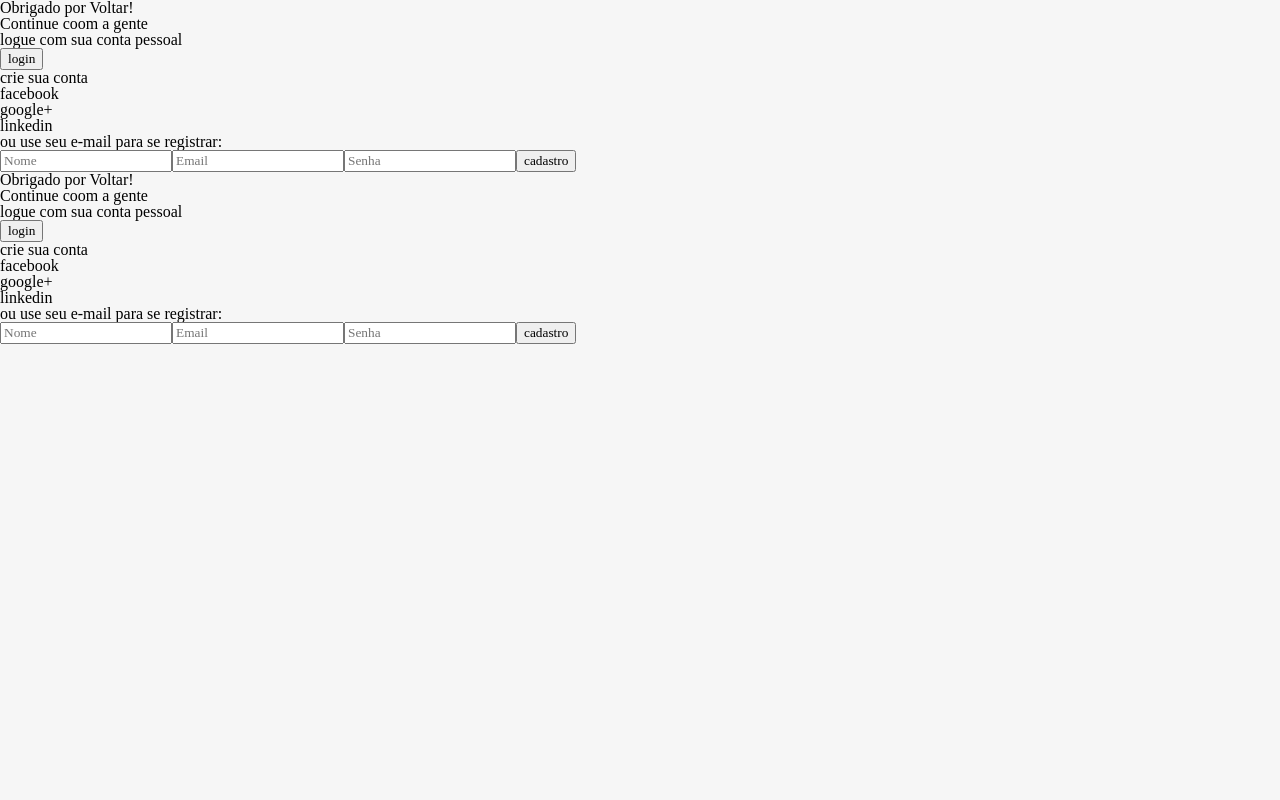
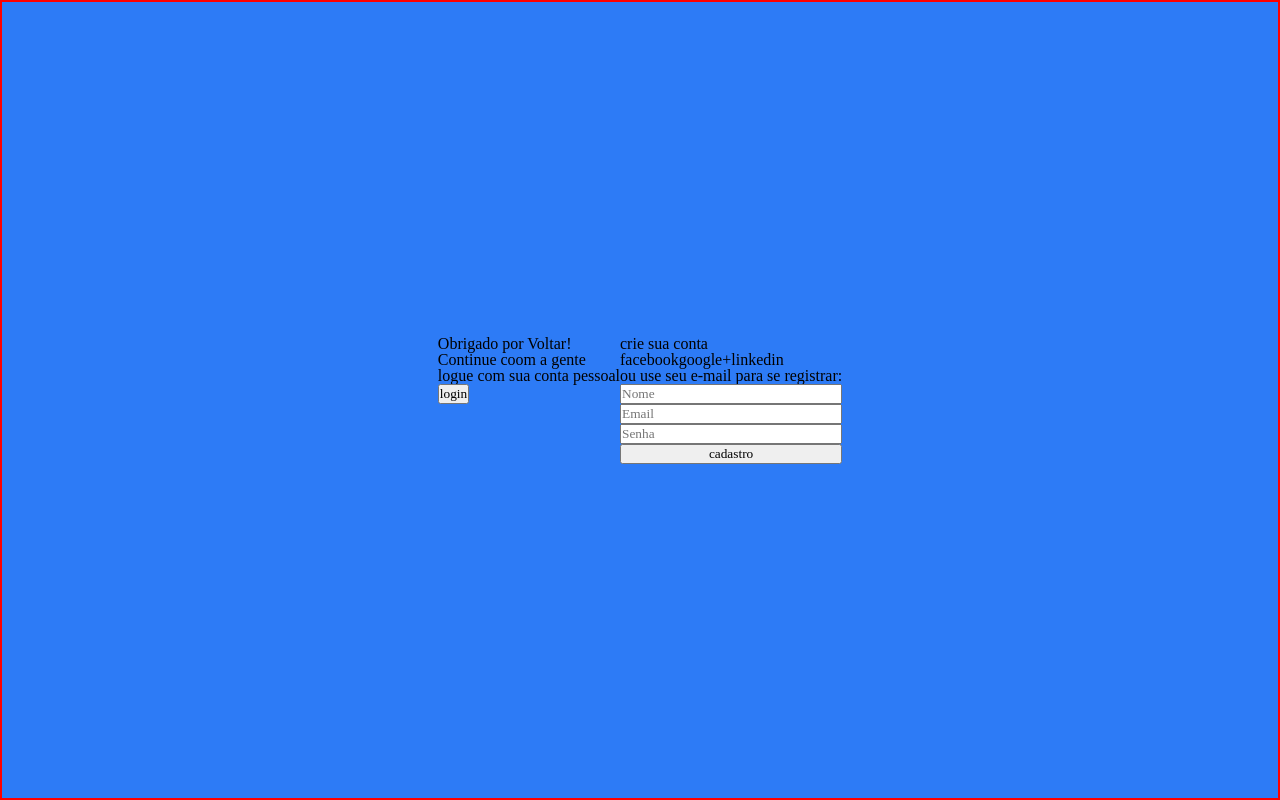
Before and after one commit to dudagiglioli/adotalp--web, a React (Create React App) app: page / in a window 1280 px wide. Built offline with nearby package versions, Linux system fonts and the light colour scheme.

Commit message:
Content and firstContent

```diff
--- a/src/pages/Cadastro/Cadastro.module.scss
+++ b/src/pages/Cadastro/Cadastro.module.scss
@@ -0,0 +1,37 @@
+* {
+    margin: 0;
+    padding: 0;
+    box-sizing: border-box;
+}
+.container {
+    display: flex;
+    border: 2px solid red;
+    justify-content: center;
+    align-items: center;
+    height: 100vh;
+    background-color: #2d7bf6;
+}
+.form{
+    display: flex;
+    flex-direction: column;
+}
+
+
+.firstContent {
+    display: flex;
+}
+
+
+.secondContent {
+    position: absolute;
+    display: none;
+}
+.secondColumn{
+
+    &__socialMedia{
+
+        &__list{
+            display: flex;
+        }
+    }
+}
--- a/src/pages/Cadastro/cadastro.tsx
+++ b/src/pages/Cadastro/cadastro.tsx
@@ -18,7 +18,7 @@ export default function Cadastro(){
                     <h2 className={styles.secondColumn__title}> crie sua conta </h2>
 
                     <div className={styles.secondColumn__socialMedia}>
-                        <ul>
+                        <ul className={styles.secondColumn__socialMedia__list}>
                             <li>  facebook </li>
                             <li>  google+  </li>
                             <li>  linkedin </li>
@@ -40,15 +40,15 @@ export default function Cadastro(){
 
         <div className={styles.secondContent}>
             <div className={styles.firstColumn}>
-                    <h2 className={styles.firstColumn__title}> Obrigado por Voltar!</h2>
-                    <p className={styles.firstColumn__description}> Continue coom a gente</p>
-                    <p className={styles.firstColumn__description}> logue com sua conta pessoal</p>
-                    <button className={styles.firstColumn__btn}> login </button>
+                    <h2 className={styles.firstColumn__title}> Bem-Vindo! </h2>
+                    <p className={styles.firstColumn__description}> Crie sua conta pessoal </p>
+                    <p className={styles.firstColumn__description}> e adote seu pet com a gente</p>
+                    <button className={styles.firstColumn__btn}> cadastro </button>
             </div>
                 {/* first column */}
 
                 <div className={styles.secondColumn}>
-                    <h2 className={styles.secondColumn__title}> crie sua conta </h2>
+                    <h2 className={styles.secondColumn__title}> Entre com sua conta </h2>
 
                     <div className={styles.secondColumn__socialMedia}>
                         <ul>
@@ -58,13 +58,13 @@ export default function Cadastro(){
                         </ul>
                     </div>
 
-                    <p className={styles.secondColumn__description}> ou use seu e-mail para se registrar: </p>
+                    <p className={styles.secondColumn__description}> ou use seu e-mail para entrar: </p>
 
                     <form className={styles.form}>
-                        <input type="text" placeholder="Nome"/>
                         <input type="email" placeholder="Email"/>
                         <input type="password" placeholder="Senha"/>
-                        <button className={styles.form__btn}> cadastro </button>
+                        <button>esquceu sua senha?</button>
+                        <button className={styles.form__btn}> login </button>
                     </form>
                 </div>
              </div>
@@ -76,4 +76,6 @@ export default function Cadastro(){
 
 }
 
-// https://www.youtube.com/watch?v=GtsNZtzZiec&list=PLARhMvcrqcLy3bU1RxbkC7GYH7eHgXI0A 19:43
+// https://www.youtube.com/watch?v=NbMb0QPr2Iw&list=PLARhMvcrqcLy3bU1RxbkC7GYH7eHgXI0A&index=2 13:30
+
+// colocar content e first content
```
